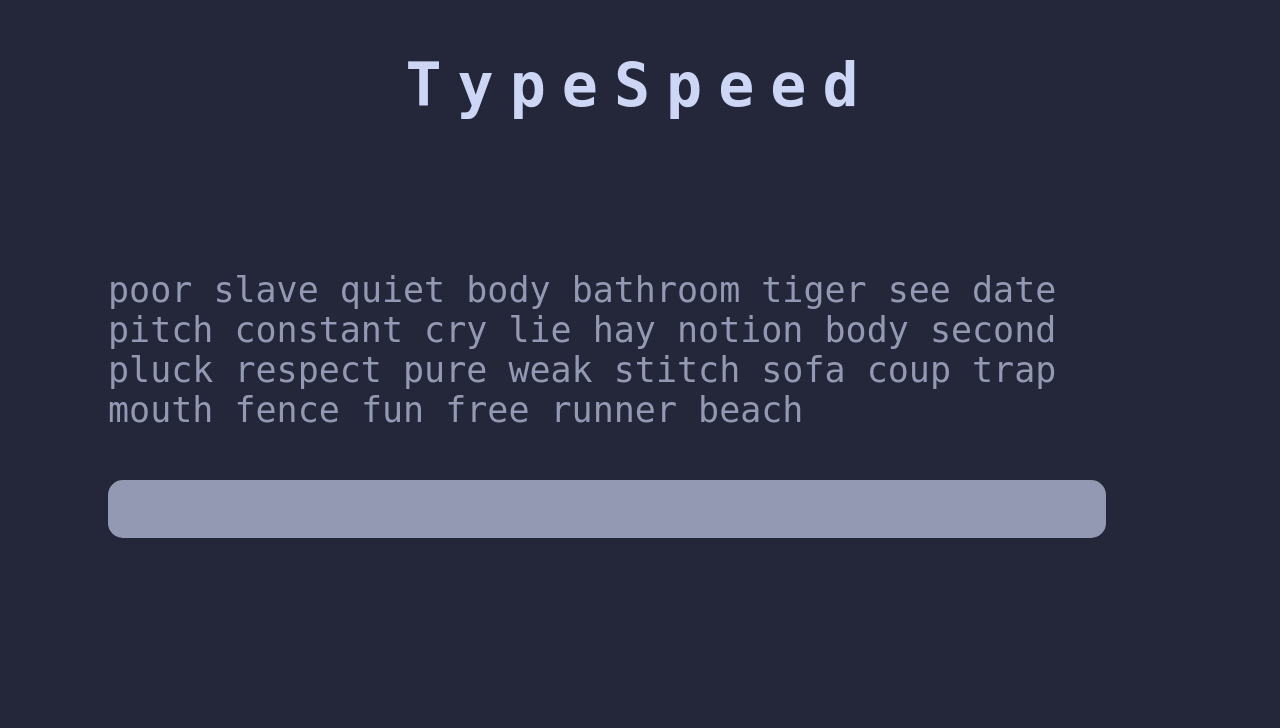
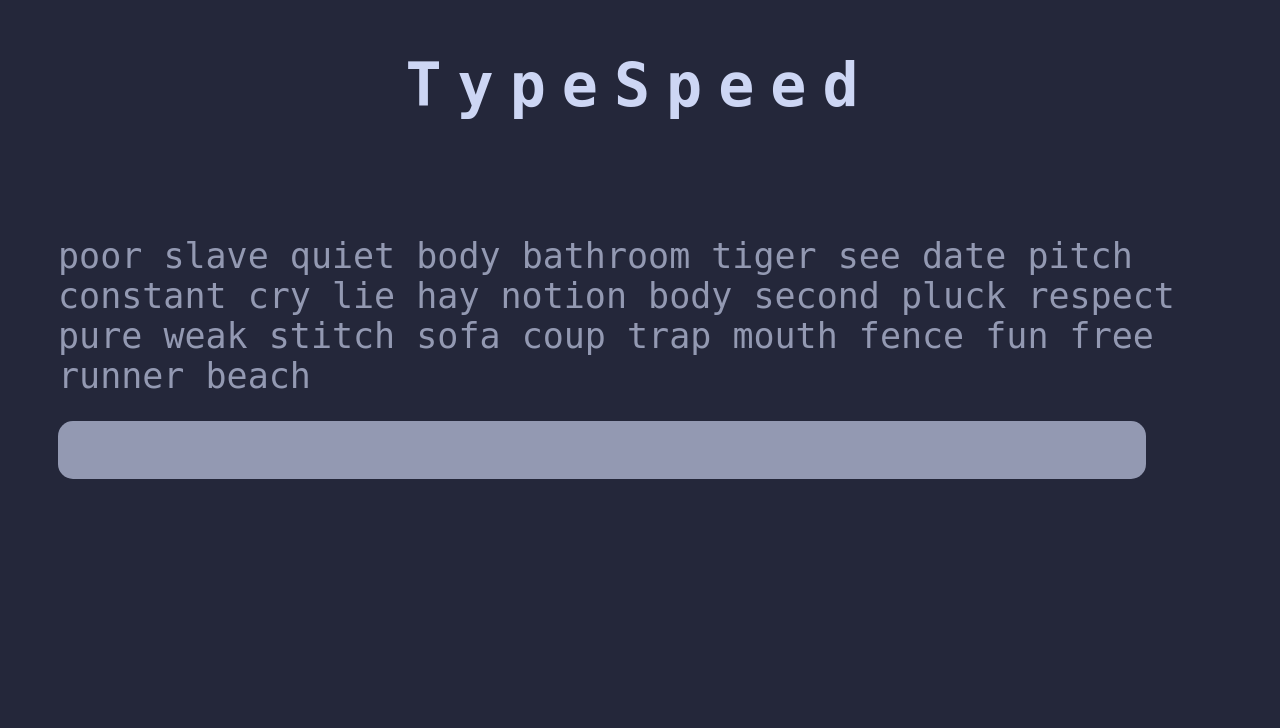
Before and after one commit to dastarruer/CS50FinalProject, a Flask app: page / in a window 1280 px wide. Shown: the top 728 px of the page. Run offline with Flask 3, Linux system fonts and the light colour scheme.

Commit message:
Put WPM at the top of the page, disable inputfield after test is finished, reduced padding between logo and text

```diff
--- a/app.py
+++ b/app.py
@@ -16,6 +16,7 @@ def index():
     words = sample(words, numOfWords)
     words = [word.strip() for word in words]
 
+    # words = ["help", "me"]
     return render_template("index.html", words=words)
 
 if __name__ == '__main__':
--- a/static/script.js
+++ b/static/script.js
@@ -62,7 +62,9 @@ input.addEventListener("keydown", (event) => {
             timer.stopTimer();
 
             // Show the user's words per minute on the page
-            document.getElementById("wpm").innerHTML = `${getWPM()}WPM`;
+            document.getElementById("wpm").innerHTML = `${getWPM()} WPM`;
+
+            input.disabled = true;
         }
         wordIsStarted = true;
     }
@@ -71,6 +73,8 @@ input.addEventListener("keydown", (event) => {
 function getWPM() {
     let wpm =
         (totalNumOfCharsTyped / 5 - totalNumOfTypos) / timer.elapsedTimeMinutes;
-    // Return wpm rounded to two digits
-    return Math.round(wpm * 100) / 100;
+    if (wpm < 0) {
+        wpm = 0;
+    }
+    return Math.round(wpm);
 }
--- a/static/styles.css
+++ b/static/styles.css
@@ -4,8 +4,10 @@ body {
 
 .grid-container {
     display: grid;
-    padding: 100px;
-    row-gap: 50px;
+    padding-bottom: 50px;
+    padding-left: 50px;
+    padding-right: 50px;
+    row-gap: 25px;
 }
 
 .current {
@@ -33,7 +35,7 @@ body {
 }
 
 #words {
-    grid-row-start: 1;
+    grid-row-start: 2;
 
     font-family: "Roboto Mono", monospace;
     font-optical-sizing: auto;
@@ -44,7 +46,7 @@ body {
 }
 
 #input {
-    grid-row-start: 2;
+    grid-row-start: 3;
 }
 
 #inputfield {
@@ -65,7 +67,7 @@ body {
 }
 
 #wpm {
-    grid-row-start: 3;
+    grid-row-start: 1;
 
     font-family: "Roboto Mono", monospace;
     font-optical-sizing: auto;
--- a/templates/index.html
+++ b/templates/index.html
@@ -3,6 +3,10 @@
 {% block title %}TypeSpeed{% endblock %}
 
 {% block body %}
+<div>
+    <h2 id="wpm"></h2>
+
+</div>
 <div id="words">
     {% for word in words %}
         <span class="untyped">{{ word }}</span>
@@ -11,7 +15,4 @@
 <div id="input">
     <input autofocus autocomplete="off" autocapitalize="off" id="inputfield">
 </div>
-<div>
-    <h2 id="wpm"></h2>
-</div>
 {% endblock %}
```
